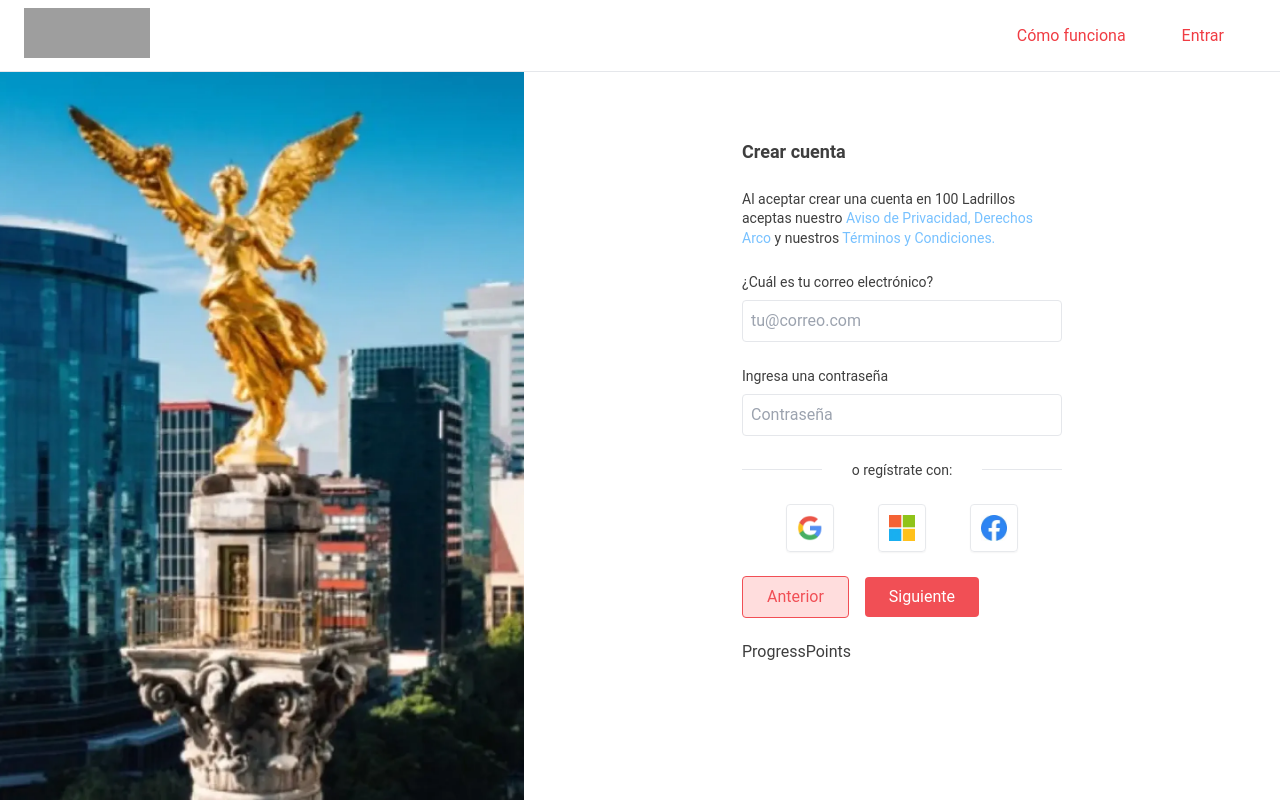
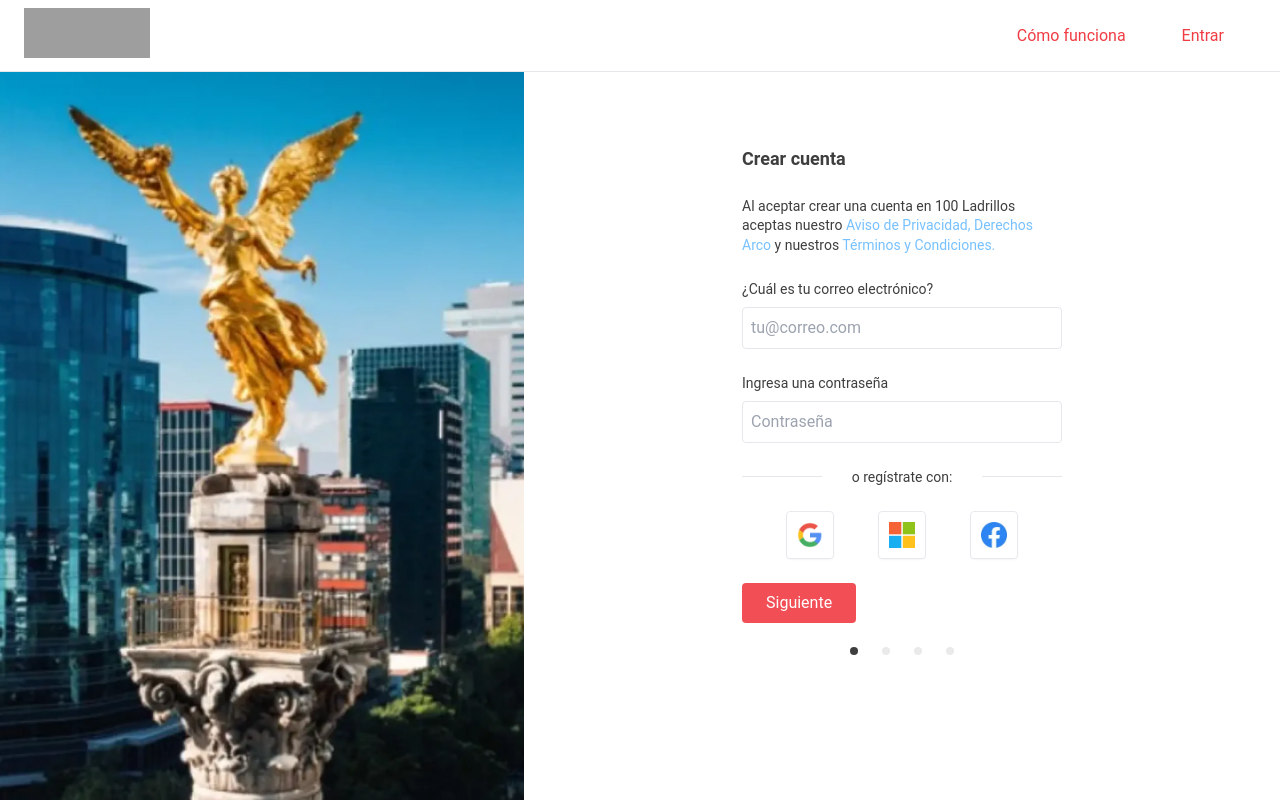
Before and after one commit to RamiroG8k/100Ladrillos-project, a Next.js app: page / in a window 1280 px wide. Built offline with nearby package versions, Linux system fonts and the light colour scheme; grey boxes are pictures that could not be loaded.

Commit message:
feat: context for all steps
At this moment context handles steps config

```diff
--- a/src/components/ProgressButtons.tsx
+++ b/src/components/ProgressButtons.tsx
@@ -1,19 +1,22 @@
-import React from 'react';
+import { useContext } from 'react';
+import { SignupContext } from 'context';
 
-type ProgressButtons = {
-    onPrevious: () => void;
-    onNext: () => void;
-}
+// type ProgressButtons = {
+//     onPrevious: () => void;
+//     onNext: () => void;
+// }
 
-const ProgressButtons: React.FC<ProgressButtons> = ({ onPrevious, onNext }) => {
+const ProgressButtons: React.FC = () => {
+    const { step, setStep } = useContext<any>(SignupContext);
+
     return (
         <div className="flex items-center gap-4">
-            <button onClick={onPrevious}
-                type="button" className="progress-btn btn-secondary">
+            {(step !== 1) && <button
+                type="submit" className="progress-btn btn-secondary">
                 Anterior
-            </button>
-            <button onClick={onNext}
-                type="button" className="progress-btn btn-primary">
+            </button>}
+            <button
+                type="submit" className="progress-btn btn-primary">
                 Siguiente
             </button>
         </div>
--- a/src/components/ProgressPoints.tsx
+++ b/src/components/ProgressPoints.tsx
@@ -1,8 +1,16 @@
-import React from 'react'
+import { useContext } from 'react';
+import { SignupContext } from 'context';
 
 const ProgressPoints = () => {
+    const { step, setStep } = useContext<any>(SignupContext);
+
     return (
-        <div>ProgressPoints</div>
+        <div className="flex gap-6 place-self-center">
+            {Array.from({ length: 4 }).map((_, i: number) =>
+                <div key={i} onClick={() => setStep(i + 1)}
+                    className={`progress-point ${i < step ? 'bg-dark' : 'bg-disabled'}`} />
+            )}
+        </div>
     );
 }
 
--- /dev/null
+++ b/src/context/index.ts
@@ -0,0 +1,5 @@
+import { createContext } from 'react';
+
+const SignupContext = createContext({ });
+
+export { SignupContext };
--- a/src/pages/index.tsx
+++ b/src/pages/index.tsx
@@ -6,6 +6,8 @@ import type { NextPage } from 'next';
 import { Navbar, ProgressButtons, ProgressPoints } from '@components/index';
 import { useState } from 'react';
 import { EmailStep, PhoneStep, PersonalInfo, Success } from '@components/signup';
+// Context
+import { SignupContext } from 'context';
 
 const Home: NextPage = () => {
 	const [step, setStep] = useState<number>(1);
@@ -32,6 +34,7 @@ const Home: NextPage = () => {
 			</Head>
 			<div className="bg-white w-screen h-screen">
 				<Navbar className="fixed z-10" />
+				<SignupContext.Provider value={{ step, setStep }}>
 					<div className="flex flex-col lg:flex-row h-full">
 						<div className="flex max-w-[524px] bg-primary h-full">
 							<Image src="/assets/img/Background-img-angel.webp" priority
@@ -39,15 +42,15 @@ const Home: NextPage = () => {
 								objectFit="cover" />
 						</div>
 						<div className="flex flex-1 justify-center items-center">
-						<div className="flex flex-col gap-6 max-w-[320px]">
+							<form onSubmit={(e) => e.preventDefault()}
+								className="flex flex-col gap-6 max-w-[320px]">
 								<MultiStepForm />
-							<ProgressButtons
-								onPrevious={() => console.log('PREV')}
-								onNext={() => console.log('NEXT')} />
-							<ProgressPoints />
+								<ProgressButtons />
+								<ProgressPoints/>
+							</form>
 						</div>
 					</div>
-				</div>
+				</SignupContext.Provider>
 			</div>
 		</>
 	)
--- a/src/styles/globals.css
+++ b/src/styles/globals.css
@@ -39,4 +39,7 @@
     .btn-primary {
         @apply bg-primary text-white;
     }
+    .progress-point {
+        @apply w-2 h-2 rounded-full cursor-pointer;
+    }
 }
--- a/tailwind.config.js
+++ b/tailwind.config.js
@@ -13,6 +13,9 @@ module.exports = {
         disabled: {
           DEFAULT: "#eaeaea",
           dark: "#8c8c8c"
+        },
+        dark: {
+          DEFAULT: "#3e3e3e",
         }
       },
       screens: {
```
Lines whose indentation alone changed are shown as unchanged.
